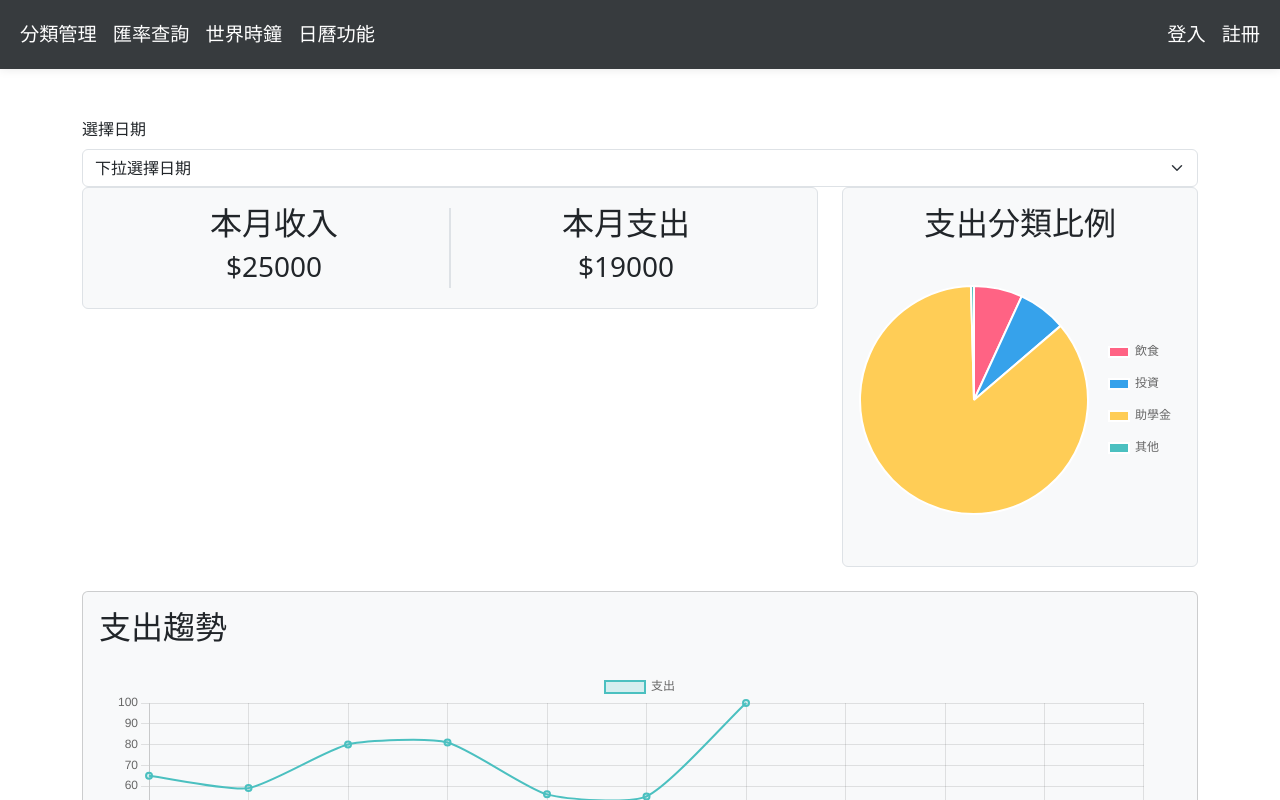
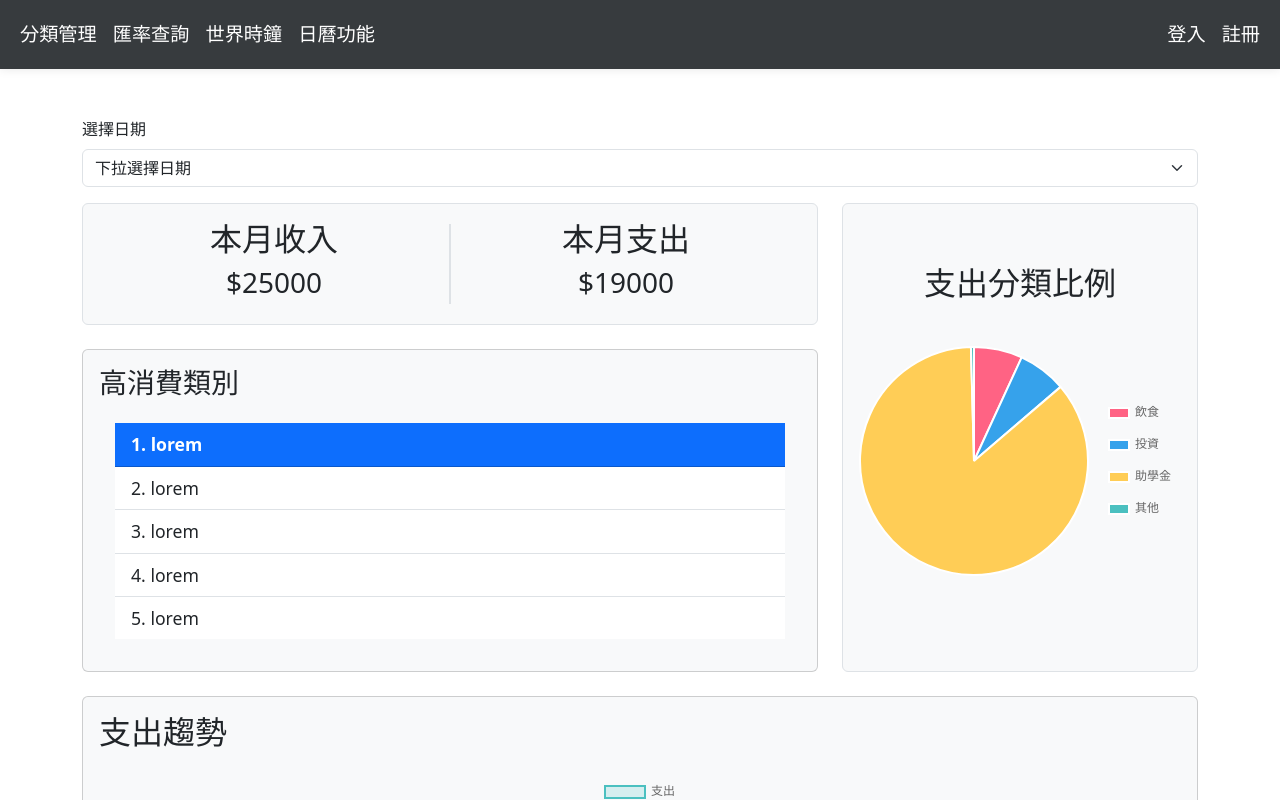
Before and after one commit to reserage/finance, a Vue app: page /statistics in a window 1280 px wide. Shown: the top 800 px of the page. Built offline with nearby package versions, Linux system fonts and the light colour scheme; no server answers.

Commit message:
加入高消費類別並且加上一些樣式

```diff
--- a/src/views/StatisticsView.vue
+++ b/src/views/StatisticsView.vue
@@ -1,5 +1,5 @@
 <template>
-  <div class="container mt-5">
+  <div class="container mt-5 mb-3">
     <!-- 日期選擇器保持不變 -->
     <div class="form-group">
       <label class="form-label" for="selectedDate">選擇日期</label>
@@ -26,13 +26,55 @@
             </div>
           </div>
         </div>
+
+        <!-- top5類別區塊 -->
+        <div class="new card bg-light p-3 mt-4">
+          <h3 class="card-title">高消費類別</h3>
+          <div class="card-body">
+            <div class="list-group list-group-flush list-group-numbered">
+              <!-- button的內容由後端提供 -->
+              <button
+                type="button"
+                class="list-group-item list-group-item-action active"
+              >
+                lorem
+              </button>
+              <button
+                type="button"
+                class="list-group-item list-group-item-action"
+              >
+                lorem
+              </button>
+              <button
+                type="button"
+                class="list-group-item list-group-item-action"
+              >
+                lorem
+              </button>
+              <button
+                type="button"
+                class="list-group-item list-group-item-action"
+              >
+                lorem
+              </button>
+              <button
+                type="button"
+                class="list-group-item list-group-item-action"
+              >
+                lorem
+              </button>
+            </div>
+          </div>
+        </div>
       </div>
 
       <!-- 餅圖區塊 -->
       <div class="col-12 col-lg-4 mb-4">
-        <div class="outsidePieChartContainer bg-light border rounded d-flex flex-column justify-content-center align-items-center p-3 h-100">
+        <div
+          class="outsidePieChartContainer bg-light border rounded d-flex flex-column justify-content-center align-items-center p-3 h-100"
+        >
           <h2>支出分類比例</h2>
-          <div class="pie-chart-container w-100" style="height: 300px;">
+          <div class="pie-chart-container w-100" style="height: 300px">
             <PieChart :chart-data="pieData" :chart-options="pieOptions" />
           </div>
         </div>
@@ -42,7 +84,7 @@
       <div class="col-12 mb-4">
         <div class="lineChart card bg-light p-3">
           <h2 class="card-title">支出趨勢</h2>
-          <div class="line-chart-container card-body" style="height: 300px;">
+          <div class="line-chart-container card-body" style="height: 300px">
             <PieChart
               :chart-data="lineData"
               :chart-options="lineOptions"
@@ -140,7 +182,6 @@ const selectedDate = ref("default");
   width: 90%;
 }
 
-
 .summary {
   grid-area: sum;
 }
@@ -170,4 +211,21 @@ const selectedDate = ref("default");
 .line-chart-container {
   position: relative;
 }
+
+.list-group-item {
+  font-size: 1.1rem;
+}
+
+.list-group-item:hover:not(.active):not(.disabled) {
+  background-color: #d0ebff; /* 比預設更明顯的藍色 */
+  font-weight: bold;
+  color: #000; /* 確保文字對比清楚 */
+}
+
+.list-group-item.active {
+  background-color: #0d6efd; /* 更亮眼的藍色 */
+  color: white;
+  font-weight: bold;
+  border-color: #0a58ca;
+}
 </style>
```
